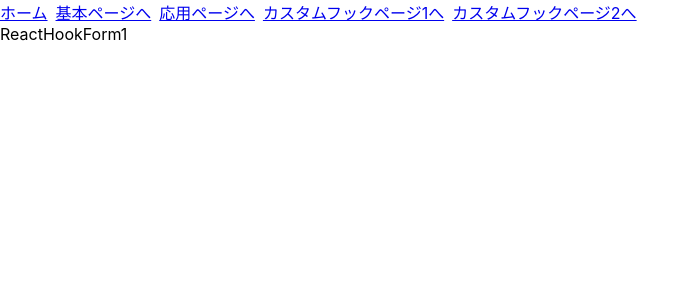
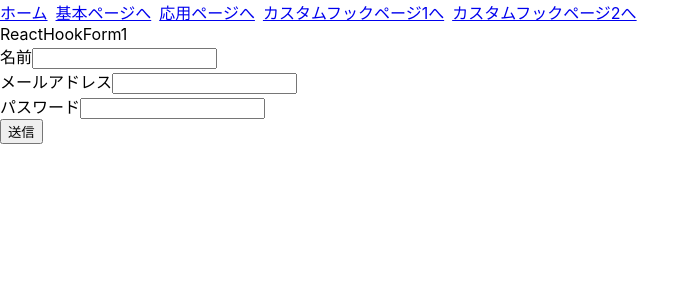
Before and after one commit to genta-t/react18-tutorial, a React (Create React App) app: page /react-hook-form-1 in a window 1280 px wide. Shown: the top 300 px of the page, without its empty margins (0-698 px from the left). Built offline with nearby package versions, Linux system fonts and the light colour scheme.

Commit message:
react-hook-form基礎編完了

```diff
--- a/package.json
+++ b/package.json
@@ -17,6 +17,7 @@
     "lodash": "^4.17.21",
     "react": "^18.2.0",
     "react-dom": "^18.2.0",
+    "react-hook-form": "^7.48.2",
     "react-router-dom": "^6.20.1",
     "react-scripts": "5.0.1",
     "typescript": "^4.9.5",
--- a/src/components/ReactHookForm1.tsx
+++ b/src/components/ReactHookForm1.tsx
@@ -1,13 +1,58 @@
+import InputFormItem from './form/InputFormItem';
+import { emailRule, passwordRule, textRule } from './form/rules';
 import PageLinks from './items/PageLinks';
+import { useForm } from "react-hook-form";
 
 const ReactHookForm1Page = () => {
+  const {
+    register,
+    handleSubmit,
+    formState: { errors },
+  } = useForm<TypeReactHookForm1>({ mode: "onChange"}); // "onBlur" | "onChange" | "onSubmit" | "onTouched" | "all"
+
+  const onSubmit = (data: TypeReactHookForm1) => {
+    console.log(data)
+  }
 
   return (
     <>
       <PageLinks link={"/react-hook-form-1"}/>
       <p>ReactHookForm1</p>
+      <form onSubmit={handleSubmit(onSubmit)}>
+        <InputFormItem
+          title={"名前"}
+          labelName={"name"}
+          type={"text"}
+          register={register}
+          errorMessage={errors.name?.message}
+          rule={textRule("名前")}
+        />
+        <InputFormItem
+          title={"メールアドレス"}
+          labelName={"email"}
+          type={"email"}
+          register={register}
+          errorMessage={errors.email?.message}
+          rule={emailRule}
+        />
+        <InputFormItem
+          title={"パスワード"}
+          labelName={"password"}
+          type={"password"}
+          register={register}
+          errorMessage={errors.password?.message}
+          rule={passwordRule}
+        />
+        <button type='submit'>送信</button>
+      </form>
     </>
   );
 }
 
 export default ReactHookForm1Page;
+
+type TypeReactHookForm1 = {
+  name: string;
+  email: string;
+  password: string;
+}
--- /dev/null
+++ b/src/components/form/InputFormItem.tsx
@@ -0,0 +1,35 @@
+const InputFormItem = ({
+  title,
+  labelName,
+  type,
+  register,
+  errorMessage,
+  rule,
+}: TypeInputFormItem) => {
+
+  return (
+    <>
+      <label htmlFor={labelName}>{title}</label>
+      <input
+        id={labelName}
+        type={type}
+        {...register(
+          labelName,
+          rule
+        )}
+      />
+      <p>{errorMessage as React.ReactNode}</p>
+    </>
+  );
+}
+
+export default InputFormItem;
+
+type TypeInputFormItem = {
+  title: string;
+  labelName: string;
+  type: string;
+  register: any;
+  errorMessage: any;
+  rule: any;
+}
--- /dev/null
+++ b/src/components/form/rules.ts
@@ -0,0 +1,23 @@
+export const textRule = (title: string) => ({
+  required: `${title}は必須です〜`,
+  minLength: {
+    value: 4,
+    message: "4文字以上で入力してください"
+  }
+})
+
+export const emailRule = {
+  required: "メールアドレスは必須です〜",
+  pattern: {
+    value: /^[a-zA-Z0-9._%+-]+@[a-zA-Z0-9.-]+\.[a-zA-Z]{2,}$/,
+    message: "正しい形式で入力してください"
+  }
+}
+
+export const passwordRule = {
+  required: "パスワードは必須です〜",
+  minLength: {
+    value: 6,
+    message: "6文字以上で入力してください"
+  }
+}
```
